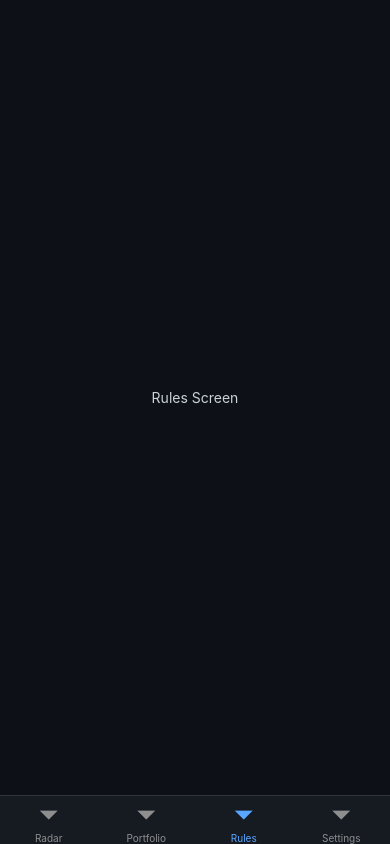
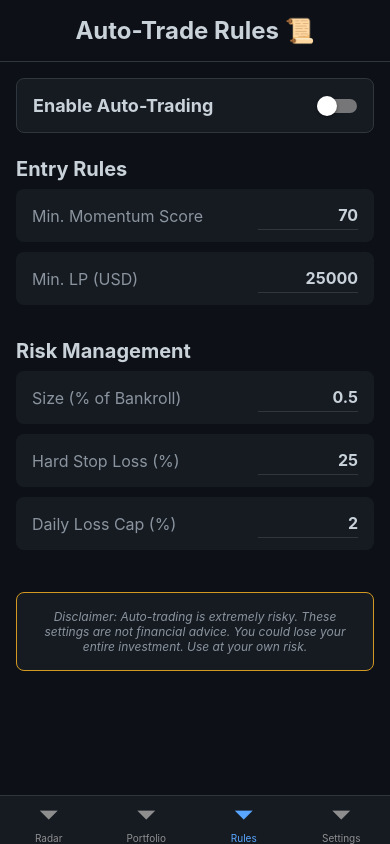
Before and after one commit to information1222pm-collab/memecoin-strategy-app, a React Native app in the folder mobile-app/: screen /Rules in a window 390 px wide. Built offline with nearby package versions, Linux system fonts and the light colour scheme; no server answers.

Commit message:
Feat: Build interactive auto-trade rules screen

```diff
--- a/mobile-app/src/screens/RulesScreen.tsx
+++ b/mobile-app/src/screens/RulesScreen.tsx
@@ -1,6 +1,102 @@
 import React from 'react';
-import { View, Text, StyleSheet } from 'react-native';
+import { View, Text, StyleSheet, Switch, TextInput, ScrollView, useWindowDimensions, Alert } from 'react-native';
+import { SafeAreaView } from 'react-native-safe-area-context';
 import { colors } from '../theme/colors';
-const RulesScreen = () => (<View style={styles.container}><Text style={styles.text}>Rules Screen</Text></View>);
-const styles = StyleSheet.create({ container: { flex: 1, justifyContent: 'center', alignItems: 'center', backgroundColor: colors.background }, text: { color: colors.text } });
+import { useAppDispatch, useAppSelector } from '../state/hooks';
+import { selectRules, updateRule, TradingRules } from '../state/rulesSlice';
+
+// A reusable component for each rule input
+const RuleInputRow = ({
+  label,
+  value,
+  onValueChange,
+  isSwitch = false,
+  keyboardType = 'numeric',
+}: {
+  label: string;
+  value: any;
+  onValueChange: (value: any) => void;
+  isSwitch?: boolean;
+  keyboardType?: 'numeric' | 'decimal-pad';
+}) => (
+  <View style={styles.inputRow}>
+    <Text style={styles.inputLabel}>{label}</Text>
+    {isSwitch ? (
+      <Switch
+        value={value}
+        onValueChange={onValueChange}
+        trackColor={{ false: colors.textSecondary, true: colors.primary }}
+        thumbColor={colors.white}
+      />
+    ) : (
+      <TextInput
+        style={styles.input}
+        value={String(value)}
+        onChangeText={(text) => onValueChange(Number(text))}
+        keyboardType={keyboardType}
+      />
+    )}
+  </View>
+);
+
+const RulesScreen = () => {
+  const { width } = useWindowDimensions();
+  const contentPadding = width > 700 ? 48 : 16;
+  const dispatch = useAppDispatch();
+  const rules = useAppSelector(selectRules);
+
+  const handleUpdate = <K extends keyof TradingRules>(key: K, value: TradingRules[K]) => {
+    dispatch(updateRule({ key, value }));
+  };
+
+  return (
+    <SafeAreaView style={styles.container} edges={['top', 'left', 'right']}>
+      <View style={styles.header}>
+        <Text style={styles.title}>Auto-Trade Rules 📜</Text>
+      </View>
+      <ScrollView contentContainerStyle={[styles.content, { paddingHorizontal: contentPadding }]}>
+        <View style={styles.mainToggleRow}>
+          <Text style={styles.mainToggleLabel}>Enable Auto-Trading</Text>
+          <Switch
+            value={rules.isAutoTradingEnabled}
+            onValueChange={(value) => handleUpdate('isAutoTradingEnabled', value)}
+            trackColor={{ false: '#767577', true: colors.success }}
+            thumbColor={colors.white}
+          />
+        </View>
+
+        <Text style={styles.sectionTitle}>Entry Rules</Text>
+        <RuleInputRow label="Min. Momentum Score" value={rules.minMomentumScore} onValueChange={(v) => handleUpdate('minMomentumScore', v)} />
+        <RuleInputRow label="Min. LP (USD)" value={rules.minLiquidityUSD} onValueChange={(v) => handleUpdate('minLiquidityUSD', v)} />
+
+        <Text style={styles.sectionTitle}>Risk Management</Text>
+        <RuleInputRow label="Size (% of Bankroll)" value={rules.sizePercentOfBankroll} onValueChange={(v) => handleUpdate('sizePercentOfBankroll', v)} keyboardType="decimal-pad" />
+        <RuleInputRow label="Hard Stop Loss (%)" value={rules.hardStopLossPercent} onValueChange={(v) => handleUpdate('hardStopLossPercent', v)} />
+        <RuleInputRow label="Daily Loss Cap (%)" value={rules.dailyLossCapPercent} onValueChange={(v) => handleUpdate('dailyLossCapPercent', v)} />
+
+        <View style={styles.disclaimerBox}>
+            <Text style={styles.disclaimerText}>
+                Disclaimer: Auto-trading is extremely risky. These settings are not financial advice. You could lose your entire investment. Use at your own risk.
+            </Text>
+        </View>
+      </ScrollView>
+    </SafeAreaView>
+  );
+};
+
+const styles = StyleSheet.create({
+  container: { flex: 1, backgroundColor: colors.background },
+  header: { padding: 16, borderBottomWidth: 1, borderBottomColor: colors.border, alignItems: 'center' },
+  title: { fontSize: 24, fontWeight: 'bold', color: colors.text },
+  content: { paddingVertical: 16 },
+  mainToggleRow: { flexDirection: 'row', justifyContent: 'space-between', alignItems: 'center', backgroundColor: colors.card, padding: 16, borderRadius: 8, borderWidth: 1, borderColor: colors.border },
+  mainToggleLabel: { color: colors.text, fontSize: 18, fontWeight: 'bold' },
+  sectionTitle: { color: colors.text, fontSize: 20, fontWeight: 'bold', marginTop: 24, marginBottom: 8 },
+  inputRow: { backgroundColor: colors.card, paddingHorizontal: 16, paddingVertical: 12, borderRadius: 8, flexDirection: 'row', justifyContent: 'space-between', alignItems: 'center', marginBottom: 10 },
+  inputLabel: { color: colors.textSecondary, fontSize: 16 },
+  input: { color: colors.text, fontSize: 16, fontWeight: 'bold', width: 100, textAlign: 'right', borderBottomWidth: 1, borderBottomColor: colors.border, paddingVertical: 4 },
+  disclaimerBox: { marginTop: 32, padding: 16, backgroundColor: colors.card, borderRadius: 8, borderWidth: 1, borderColor: colors.warning },
+  disclaimerText: { color: colors.textSecondary, fontSize: 12, textAlign: 'center', fontStyle: 'italic' },
+});
+
 export default RulesScreen;
--- /dev/null
+++ b/mobile-app/src/state/rulesSlice.ts
@@ -0,0 +1,43 @@
+import { createSlice, PayloadAction } from '@reduxjs/toolkit';
+import { RootState } from './store';
+
+// This defines the structure of all our trading rules
+export interface TradingRules {
+  isAutoTradingEnabled: boolean;
+  minMomentumScore: number;
+  minLiquidityUSD: number;
+  sizePercentOfBankroll: number;
+  hardStopLossPercent: number;
+  dailyLossCapPercent: number;
+}
+
+const initialState: TradingRules = {
+  isAutoTradingEnabled: false,
+  minMomentumScore: 70,
+  minLiquidityUSD: 25000,
+  sizePercentOfBankroll: 0.5,
+  hardStopLossPercent: 25, // Stored as a positive number
+  dailyLossCapPercent: 2,
+};
+
+const rulesSlice = createSlice({
+  name: 'rules',
+  initialState,
+  reducers: {
+    // This allows us to update any rule with a single action
+    updateRule: <K extends keyof TradingRules>(
+      state: TradingRules,
+      action: PayloadAction<{ key: K; value: TradingRules[K] }>
+    ) => {
+      const { key, value } = action.payload;
+      state[key] = value;
+    },
+  },
+});
+
+export const { updateRule } = rulesSlice.actions;
+
+// This allows our screens to easily access the rules state
+export const selectRules = (state: RootState) => state.rules;
+
+export default rulesSlice.reducer;
--- a/mobile-app/src/state/store.ts
+++ b/mobile-app/src/state/store.ts
@@ -1,5 +1,13 @@
 import { configureStore } from '@reduxjs/toolkit';
 import tokensReducer from './tokensSlice';
-export const store = configureStore({ reducer: { tokens: tokensReducer } });
+import rulesReducer from './rulesSlice'; // <-- IMPORT THE NEW REDUCER
+
+export const store = configureStore({
+  reducer: {
+    tokens: tokensReducer,
+    rules: rulesReducer, // <-- ADD THE NEW REDUCER TO THE STORE
+  },
+});
+
 export type RootState = ReturnType<typeof store.getState>;
 export type AppDispatch = typeof store.dispatch;
--- a/mobile-app/src/state/tokensSlice.ts
+++ b/mobile-app/src/state/tokensSlice.ts
@@ -1,30 +1,88 @@
 import { createAsyncThunk, createSlice } from '@reduxjs/toolkit';
 import apiClient from '../api/apiClient';
-// Main list item data
-export interface TokenData { id: string; name: string; score: number; safetyStatus: 'Pass' | 'Fail'; }
-// Detailed token data
-export interface TokenDetailData { name: string; score: number; priceUSD: number; priceChange24h: number; liquidityUSD: number; marketCap: number; holders: number; botShare: number; gini: number; avgSlippage: number; reasons: string[]; }
+
+// Data for the list view
+export interface TokenData {
+  id: string;
+  name: string;
+  score: number;
+  safetyStatus: 'Pass' | 'Fail';
+}
+
+// Data for the detail view
+export interface TokenDetailData {
+  name: string;
+  score: number;
+  priceUSD: number;
+  priceChange24h: number;
+  liquidityUSD: number;
+  marketCap: number;
+  holders: number;
+  botShare: number;
+  reasons: string[];
+}
+
+// Data for the chart
+export interface ChartData {
+  labels: string[];
+  datasets: { data: number[] }[];
+}
+
+// The complete state for our feature
 interface TokensState {
   tokens: TokenData[];
   listStatus: 'idle' | 'loading' | 'succeeded' | 'failed';
   currentToken: TokenDetailData | null;
   detailStatus: 'idle' | 'loading' | 'succeeded' | 'failed';
+  currentChart: ChartData | null;
+  chartStatus: 'idle' | 'loading' | 'succeeded' | 'failed';
 }
-const initialState: TokensState = { tokens: [], listStatus: 'idle', currentToken: null, detailStatus: 'idle' };
-export const fetchTokens = createAsyncThunk('tokens/fetchTokens', async () => { const response = await apiClient.get('/radar-tokens'); return response.data; });
-export const fetchTokenDetails = createAsyncThunk('tokens/fetchTokenDetails', async (tokenId: string) => { const response = await apiClient.get(`/token-details/${tokenId}`); return response.data; });
+
+const initialState: TokensState = {
+  tokens: [],
+  listStatus: 'idle',
+  currentToken: null,
+  detailStatus: 'idle',
+  currentChart: null,
+  chartStatus: 'idle'
+};
+
+// --- All three data-fetching functions are correctly defined and exported here ---
+export const fetchTokens = createAsyncThunk('tokens/fetchTokens', async () => {
+  const response = await apiClient.get('/radar-tokens');
+  return response.data;
+});
+
+export const fetchTokenDetails = createAsyncThunk('tokens/fetchTokenDetails', async (tokenId: string) => {
+  const response = await apiClient.get(`/token-details/${tokenId}`);
+  return response.data;
+});
+
+export const fetchTokenChart = createAsyncThunk('tokens/fetchTokenChart', async (tokenId: string) => {
+  const response = await apiClient.get(`/token-chart/${tokenId}`);
+  return response.data;
+});
+// ---
+
 const tokensSlice = createSlice({
   name: 'tokens',
   initialState,
   reducers: {},
   extraReducers: (builder) => {
     builder
+      // Cases for the main token list
       .addCase(fetchTokens.pending, (s) => { s.listStatus = 'loading'; })
       .addCase(fetchTokens.fulfilled, (s, a) => { s.listStatus = 'succeeded'; s.tokens = a.payload; })
       .addCase(fetchTokens.rejected, (s) => { s.listStatus = 'failed'; })
+      // Cases for the token details
       .addCase(fetchTokenDetails.pending, (s) => { s.detailStatus = 'loading'; })
       .addCase(fetchTokenDetails.fulfilled, (s, a) => { s.detailStatus = 'succeeded'; s.currentToken = a.payload; })
-      .addCase(fetchTokenDetails.rejected, (s) => { s.detailStatus = 'failed'; });
+      .addCase(fetchTokenDetails.rejected, (s) => { s.detailStatus = 'failed'; })
+      // Cases for the token chart
+      .addCase(fetchTokenChart.pending, (s) => { s.chartStatus = 'loading'; })
+      .addCase(fetchTokenChart.fulfilled, (s, a) => { s.chartStatus = 'succeeded'; s.currentChart = a.payload; })
+      .addCase(fetchTokenChart.rejected, (s) => { s.chartStatus = 'failed'; });
   },
 });
+
 export default tokensSlice.reducer;
```
